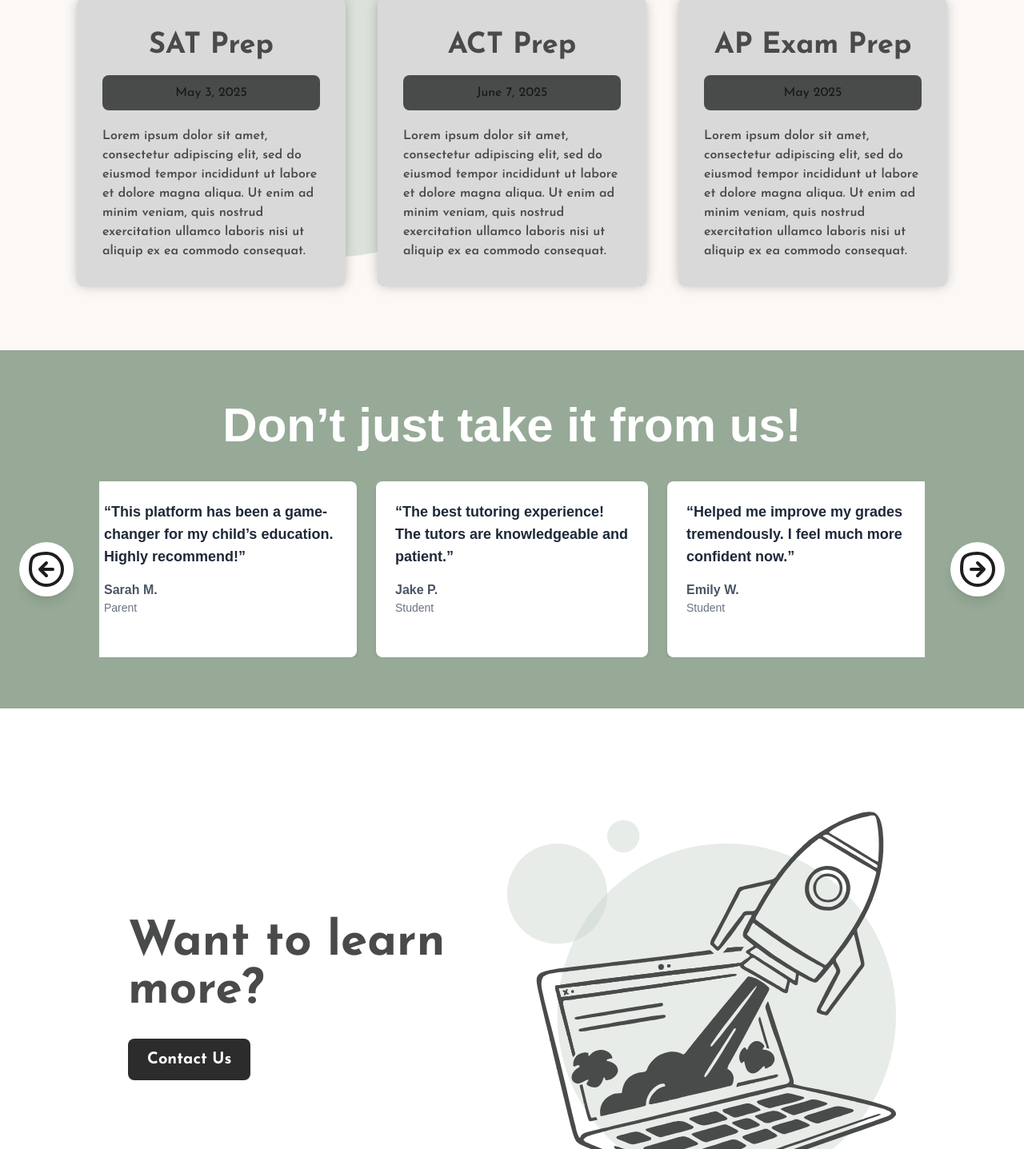
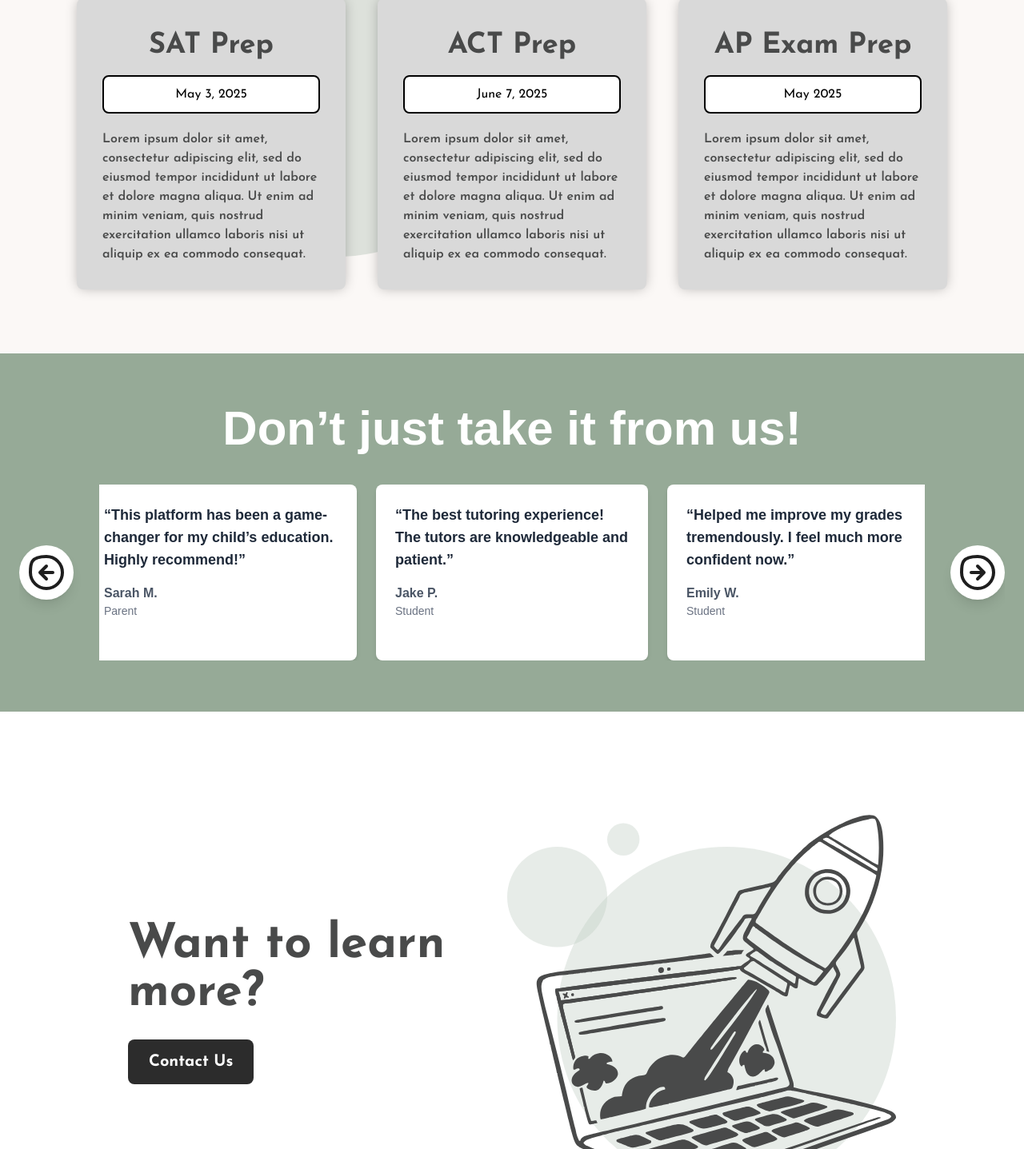
Before and after one commit to vigneshsaravanakumar404/audisea, a Next.js app: page / in a window 1280 px wide. Shown: the part 1553-2990 px from the top of the page at 80% size. Built offline with nearby package versions, Linux system fonts and the light colour scheme.

Commit message:
Finish Button Hovers

```diff
--- a/src/app/page.tsx
+++ b/src/app/page.tsx
@@ -240,7 +240,7 @@ function Contact() {
         <div className="text-center sm:text-left text-[#494a4a] text-4xl sm:text-5xl lg:text-6xl font-bold font-['Josefin_Sans'] mb-8 sm:mb-0">
           Want to learn more?
           <div className="mt-4">
-            <button className="bg-[#2C2C2C] text-white text-lg sm:text-xl px-6 py-3 rounded-lg hover:bg-[#7f947f] transition">
+            <button className="bg-[#2C2C2C] text-white text-lg sm:text-xl px-6 py-3 rounded-lg transition border-2 border-transparent hover:bg-white hover:text-[#2C2C2C] hover:border-[#2C2C2C]">
               Contact Us
             </button>
           </div>
--- a/src/components/OfferingCard.tsx
+++ b/src/components/OfferingCard.tsx
@@ -8,7 +8,12 @@ export default function OfferingCard({ title, buttonText, description }: Offerin
   return (
     <div className="w-full sm:w-[32%] md:w-[30%] lg:w-[30%] bg-[#D9D9D9] p-6 sm:p-8 flex flex-col rounded-lg shadow-[0px_0px_16px_-2px_rgba(0,0,0,0.30)] font-['Josefin_Sans']">
       <h1 className="text-[36px] text-[#494A4A] font-bold text-center">{title}</h1>
-      <button className="p-[10px] text-center bg-[#494A4A] mt-[10px] mb-[20px] rounded-lg">{buttonText}</button>
+      <a
+        href={`/contact?subject=${encodeURIComponent(title)}`}
+        className="p-[10px] text-center bg-white mt-[10px] mb-[20px] rounded-lg text-black block border-2 border-black transition-all duration-300 ease-in-out hover:bg-[#FBF8F6] hover:scale-105"
+      >
+        {buttonText}
+      </a>
       <p className="text-[#494A4A] font-semibold">
         {description}
       </p>
```
